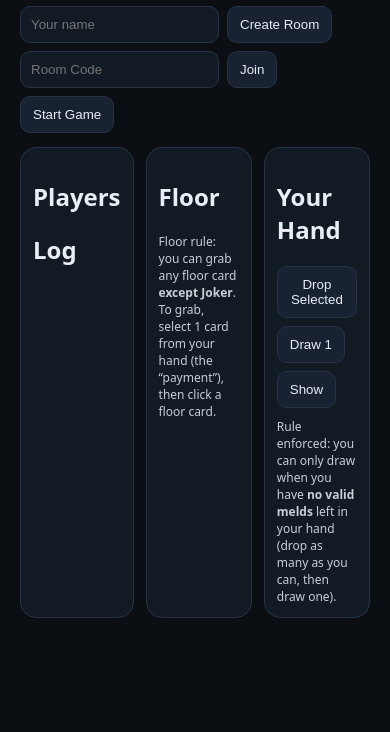
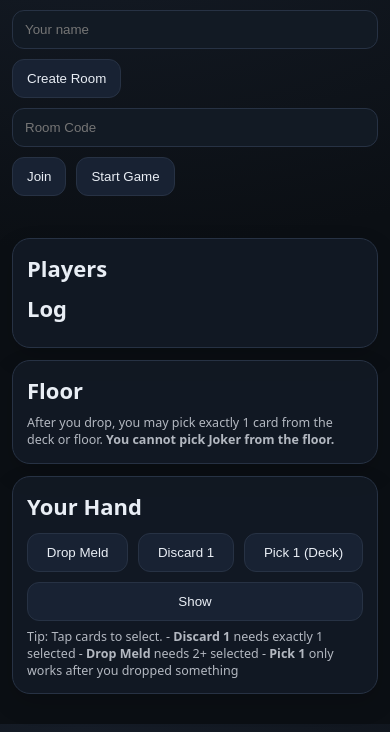
Before and after one commit to lolzenking/dhumbal-online, a plain HTML site: page client/index.html in a window 390 px wide. Shown: the part 112-844 px from the top of the page. Drawn offline with nearby package versions, Linux system fonts and the light colour scheme; no server answers.

Commit message:
Update client UI for Dhumbal drop/pick/show flow + mobile

```diff
--- a/client/index.html
+++ b/client/index.html
@@ -2,16 +2,23 @@
 <html>
 <head>
   <meta charset="utf-8" />
+  <meta name="viewport" content="width=device-width, initial-scale=1" />
   <title>Dhumbal Online</title>
   <link rel="stylesheet" href="style.css" />
 </head>
 <body>
   <div class="wrap">
-    <h1>Dhumbal Online</h1>
+    <header class="top">
+      <div>
+        <h1>Dhumbal Online</h1>
+        <div class="sub">Drop (discard or meld) → Pick 1 → Turn ends. Show only at ≤ 5.</div>
+      </div>
+    </header>
 
     <div class="row">
       <input id="name" placeholder="Your name" />
       <button id="create">Create Room</button>
+
       <input id="room" placeholder="Room Code" />
       <button id="join">Join</button>
       <button id="start">Start Game</button>
@@ -21,33 +28,42 @@
     <div id="error"></div>
 
     <div class="grid">
-      <div class="panel">
+      <section class="panel">
         <h2>Players</h2>
         <div id="players"></div>
-        <h2>Log</h2>
+
+        <h2 class="mt">Log</h2>
         <div id="log"></div>
-      </div>
+      </section>
 
-      <div class="panel">
+      <section class="panel">
         <h2>Floor</h2>
+        <div class="hint">
+          After you drop, you may pick exactly 1 card from the deck or floor.
+          <b>You cannot pick Joker from the floor.</b>
+        </div>
         <div id="floor"></div>
-        <div class="hint">
-          Floor rule: you can grab any floor card <b>except Joker</b>. To grab, select 1 card from your hand (the “payment”), then click a floor card.
-        </div>
-      </div>
+      </section>
 
-      <div class="panel">
+      <section class="panel">
         <h2>Your Hand</h2>
         <div id="hand"></div>
+
         <div class="actions">
-          <button id="drop">Drop Selected</button>
-          <button id="draw">Draw 1</button>
+          <button id="drop">Drop Meld</button>
+          <button id="discard">Discard 1</button>
+          <button id="pick">Pick 1 (Deck)</button>
           <button id="show">Show</button>
         </div>
+
+        <div class="hint" id="totalHint"></div>
         <div class="hint">
-          Rule enforced: you can only draw when you have <b>no valid melds</b> left in your hand (drop as many as you can, then draw one).
+          Tip: Tap cards to select.
+          - <b>Discard 1</b> needs exactly 1 selected
+          - <b>Drop Meld</b> needs 2+ selected
+          - <b>Pick 1</b> only works after you dropped something
         </div>
-      </div>
+      </section>
     </div>
   </div>
 
--- a/client/style.css
+++ b/client/style.css
@@ -1,18 +1,189 @@
-body { font-family: system-ui, sans-serif; background:#0b0f14; color:#e9eef5; }
-.wrap { max-width: 1100px; margin: 20px auto; padding: 12px; }
-.row { display:flex; gap:8px; flex-wrap:wrap; align-items:center; }
-input { padding:10px; border-radius:10px; border:1px solid #273244; background:#121a24; color:#e9eef5; }
-button { padding:10px 12px; border-radius:10px; border:1px solid #273244; background:#182233; color:#e9eef5; cursor:pointer; }
-button:disabled { opacity:0.5; cursor:not-allowed; }
-.grid { display:grid; grid-template-columns: 1fr 1fr 1fr; gap:12px; margin-top:14px; }
-.panel { background:#121a24; border:1px solid #273244; border-radius:16px; padding:12px; min-height: 300px; }
-.card { display:inline-flex; align-items:center; justify-content:center; width:48px; height:64px; border-radius:12px; border:1px solid #273244; background:#0f1621; margin:6px; user-select:none; }
-.card.sel { outline:2px solid #7aa2ff; }
-.small { font-size:12px; opacity:0.85; }
-#log { max-height: 220px; overflow:auto; font-size: 12px; opacity:0.9; }
-.actions { display:flex; gap:8px; flex-wrap:wrap; margin-top:10px; }
-.hint { margin-top:10px; font-size:12px; opacity:0.85; }
-#status { margin-top:10px; font-weight:600; }
-#error { margin-top:10px; color:#ff7a7a; }
-.meld { padding:10px; margin:10px 0; border:1px dashed #273244; border-radius:14px; }
-.meldTitle { font-size:12px; opacity:0.9; margin-bottom:6px; }
+:root{
+  --bg: #0b0f14;
+  --panel: #121a24;
+  --panel2: #0f1621;
+  --border: #273244;
+  --text: #e9eef5;
+  --muted: rgba(233,238,245,.75);
+  --danger: #ff7a7a;
+  --accent: #7aa2ff;
+}
+
+*{ box-sizing:border-box; }
+
+body{
+  margin:0;
+  font-family: system-ui, -apple-system, Segoe UI, Roboto, Ubuntu, Cantarell, "Noto Sans", sans-serif;
+  background: radial-gradient(1200px 600px at 20% 0%, #151c27 0%, var(--bg) 60%);
+  color: var(--text);
+}
+
+.wrap{
+  max-width: 1200px;
+  margin: 18px auto;
+  padding: 12px;
+}
+
+.top{
+  display:flex;
+  justify-content: space-between;
+  align-items:flex-end;
+  margin-bottom: 10px;
+}
+
+h1{
+  margin: 0 0 4px 0;
+  font-size: 34px;
+  letter-spacing: .2px;
+}
+
+.sub{
+  color: var(--muted);
+  font-size: 13px;
+}
+
+.row{
+  display:flex;
+  gap: 10px;
+  flex-wrap: wrap;
+  align-items: center;
+  margin: 14px 0 10px;
+}
+
+input{
+  padding: 11px 12px;
+  border-radius: 12px;
+  border: 1px solid var(--border);
+  background: var(--panel);
+  color: var(--text);
+  outline: none;
+  min-width: 180px;
+}
+
+button{
+  padding: 11px 14px;
+  border-radius: 12px;
+  border: 1px solid var(--border);
+  background: #182233;
+  color: var(--text);
+  cursor: pointer;
+  transition: transform .04s ease;
+}
+
+button:active{ transform: scale(.99); }
+button:disabled{
+  opacity: .5;
+  cursor:not-allowed;
+}
+
+#status{
+  margin-top: 6px;
+  font-weight: 650;
+  font-size: 14px;
+}
+
+#error{
+  margin-top: 8px;
+  color: var(--danger);
+  font-size: 13px;
+  min-height: 18px;
+}
+
+.grid{
+  display:grid;
+  grid-template-columns: 1fr 1fr 1fr;
+  gap: 12px;
+  margin-top: 14px;
+}
+
+.panel{
+  background: rgba(18,26,36,.92);
+  border: 1px solid var(--border);
+  border-radius: 18px;
+  padding: 14px;
+  min-height: 340px;
+  box-shadow: 0 10px 25px rgba(0,0,0,.15);
+}
+
+.panel h2{
+  margin: 0 0 10px 0;
+  font-size: 22px;
+}
+
+.mt{ margin-top: 18px; }
+
+.hint{
+  margin-top: 8px;
+  font-size: 12.5px;
+  color: var(--muted);
+  line-height: 1.35;
+}
+
+#players div{
+  margin: 6px 0;
+}
+
+#log{
+  margin-top: 8px;
+  max-height: 220px;
+  overflow:auto;
+  font-size: 12px;
+  color: var(--muted);
+  padding-right: 6px;
+}
+
+.card{
+  display:inline-flex;
+  align-items:center;
+  justify-content:center;
+  width: 52px;
+  height: 70px;
+  border-radius: 14px;
+  border: 1px solid var(--border);
+  background: linear-gradient(180deg, rgba(15,22,33,.95), rgba(10,14,20,.95));
+  margin: 6px;
+  user-select:none;
+  font-weight: 700;
+  letter-spacing: .2px;
+}
+
+.card.sel{
+  outline: 2px solid var(--accent);
+  box-shadow: 0 0 0 3px rgba(122,162,255,.18);
+}
+
+.small{
+  font-size: 12px;
+  opacity: .85;
+}
+
+.actions{
+  display:flex;
+  gap: 10px;
+  flex-wrap: wrap;
+  margin-top: 12px;
+}
+
+.meld{
+  padding: 10px;
+  margin: 10px 0;
+  border: 1px dashed var(--border);
+  border-radius: 16px;
+  background: rgba(15,22,33,.40);
+}
+
+.meldTitle{
+  font-size: 12px;
+  color: var(--muted);
+  margin-bottom: 6px;
+}
+
+/* ✅ MOBILE */
+@media (max-width: 900px){
+  .grid{ grid-template-columns: 1fr; }
+  .panel{ min-height: auto; }
+  h1{ font-size: 28px; }
+  input{ width: 100%; max-width: 420px; }
+  .card{ width: 54px; height: 72px; margin: 5px; }
+  .actions button{ flex: 1 1 auto; }
+}
```
